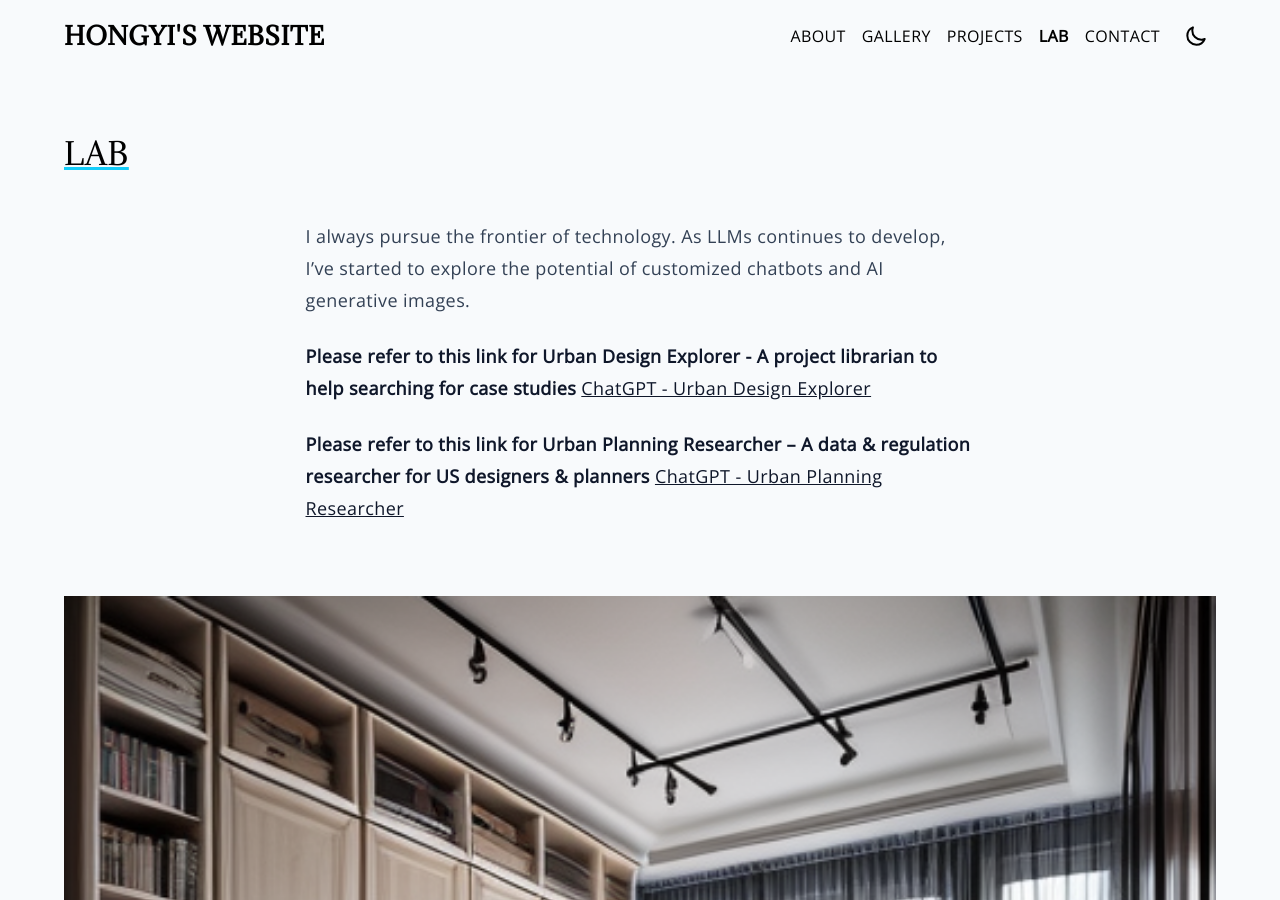
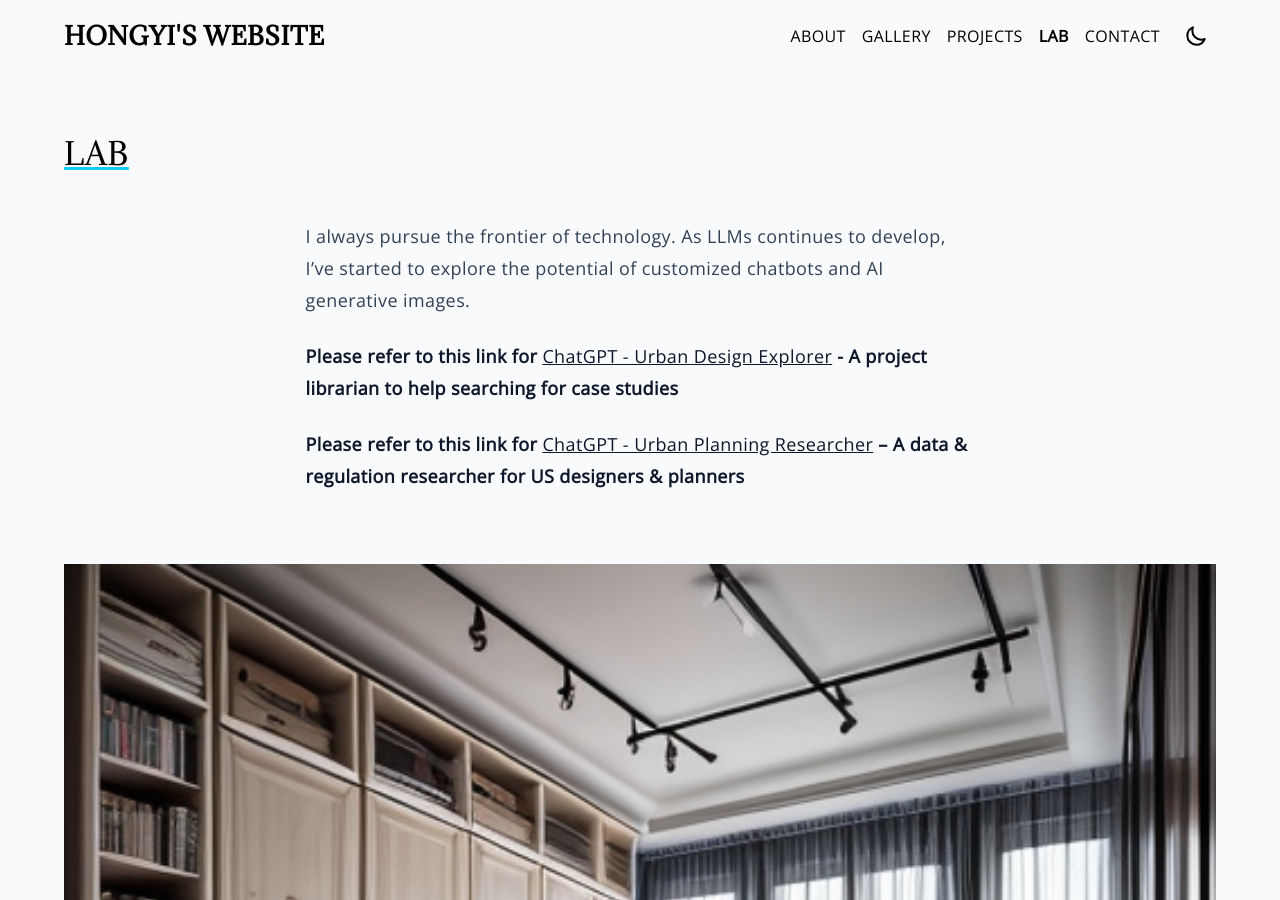
Before and after one commit to hongyili-hl/hongyili-hl.github.io, a Jekyll site: the page built from sample.md, in a window 1280 px wide and 900 px high. Built offline with Jekyll 4.4.1, drawn with Linux system fonts in a browser that asks for light colours.

Commit message:
Update sample.md

```diff
--- a/sample.md
+++ b/sample.md
@@ -6,8 +6,7 @@ permalink: /lab/
 
 I always pursue the frontier of technology. As LLMs continues to develop, I’ve started to explore the potential of customized chatbots and AI generative images.
 
-**Please refer to this link for Urban Design Explorer - A project librarian to help searching for case studies**
-**[ChatGPT - Urban Design Explorer](https://chatgpt.com/g/g-TH6GvR0Lu-urban-design-explorer)**
+**Please refer to this link for [ChatGPT - Urban Design Explorer](https://chatgpt.com/g/g-TH6GvR0Lu-urban-design-explorer) - A project librarian to help searching for case studies**
 
-**Please refer to this link for Urban Planning Researcher – A data & regulation researcher for US designers & planners**
-**[ChatGPT - Urban Planning Researcher](https://chatgpt.com/g/g-TgDJnaa7X-urban-planning-researcher)**
+
+**Please refer to this link for [ChatGPT - Urban Planning Researcher](https://chatgpt.com/g/g-TgDJnaa7X-urban-planning-researcher) – A data & regulation researcher for US designers & planners**
```
